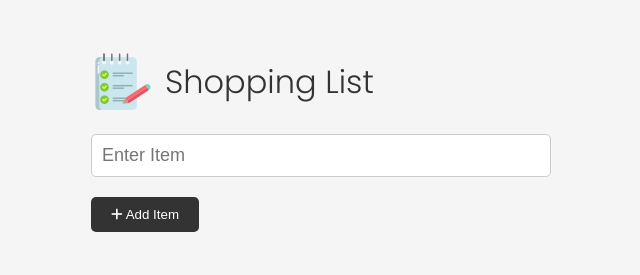
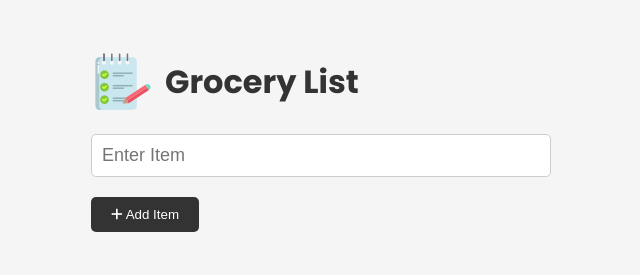
Before and after one commit to ParadoxAnubhav20/grocery-list, a plain HTML site: page index.html in a window 1280 px wide. Shown: the whole page, without its empty margins (319-959 px from the left). Drawn offline with Linux system fonts and the light colour scheme.

Commit message:
Final Commit

```diff
--- a/index.html
+++ b/index.html
@@ -12,13 +12,13 @@
       referrerpolicy="no-referrer"
     />
     <link rel="stylesheet" href="style.css" />
-    <title>Shopping List</title>
+    <title>Grocery List</title>
   </head>
   <body>
     <div class="container">
       <header>
         <img src="images/note.png" alt="" />
-        <h1>Shopping List</h1>
+        <h1>Grocery List</h1>
       </header>
       <form id="item-form">
         <div class="form-control">
--- a/style.css
+++ b/style.css
@@ -24,9 +24,11 @@ header {
 }
 
 header h1 {
-  font-weight: 300;
+  font-weight: 700;
+  color: #333;
   margin-left: 10px;
 }
+
 
 .container {
   max-width: 500px;
@@ -35,7 +37,7 @@ header h1 {
 }
 
 .edit-mode {
-  color: #ccc;
+  color: #91dfeb;
 }
 
 /* Form & Input */
```
Also changed, not shown: images/screen.png, 1 other file.
